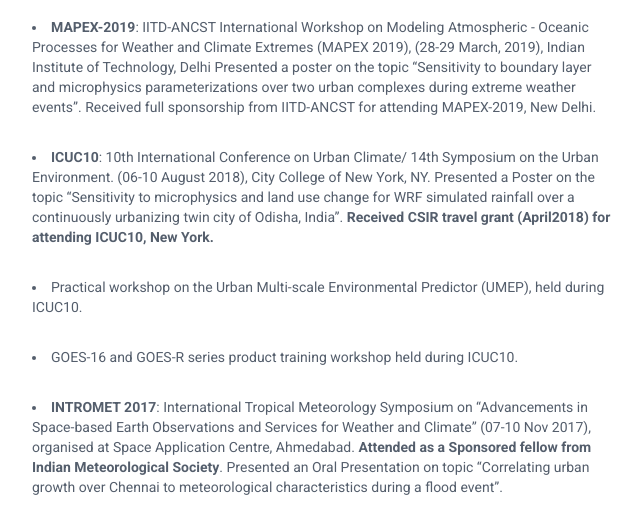
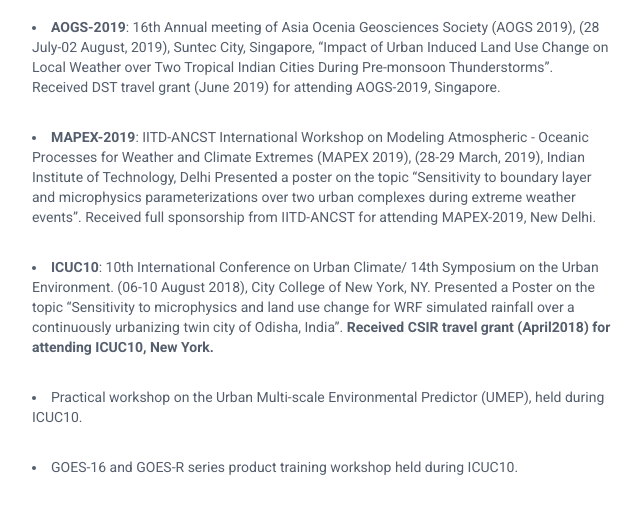
Before and after one commit to sudhansu-s-rath/conferences, a plain HTML site: page index.html in a window 1280 px wide. Shown: the part 220-730 px from the top of the page, without its empty margins (318-960 px from the left). Drawn offline with Linux system fonts and the light colour scheme; a script that the page names is missing.

Commit message:
Update index.html
conference AOGS

```diff
--- a/index.html
+++ b/index.html
@@ -68,6 +68,15 @@
 
 			<section class="section experiences-section">
                 <h2 class="section-title"><br><br><i class="fa fa-briefcase"></i>Conferences and Workshops</h2>
+				<div class="item">
+		    <div class="details">
+                        <p><li><b>AOGS-2019</b>: 16th Annual meeting of Asia Ocenia Geosciences Society (AOGS 2019), (28 July-02 August, 2019),
+						Suntec City, Singapore, “Impact of Urban Induced Land Use Change on Local Weather over Two Tropical Indian Cities
+						During Pre-monsoon Thunderstorms”.
+						Received DST travel grant (June 2019) for attending AOGS-2019, Singapore.
+						</li></p></div>
+				</div>
+
 				<div class="item">
                     <div class="details">
                         <p><li><b>MAPEX-2019</b>: IITD-ANCST International Workshop on Modeling Atmospheric -
```
